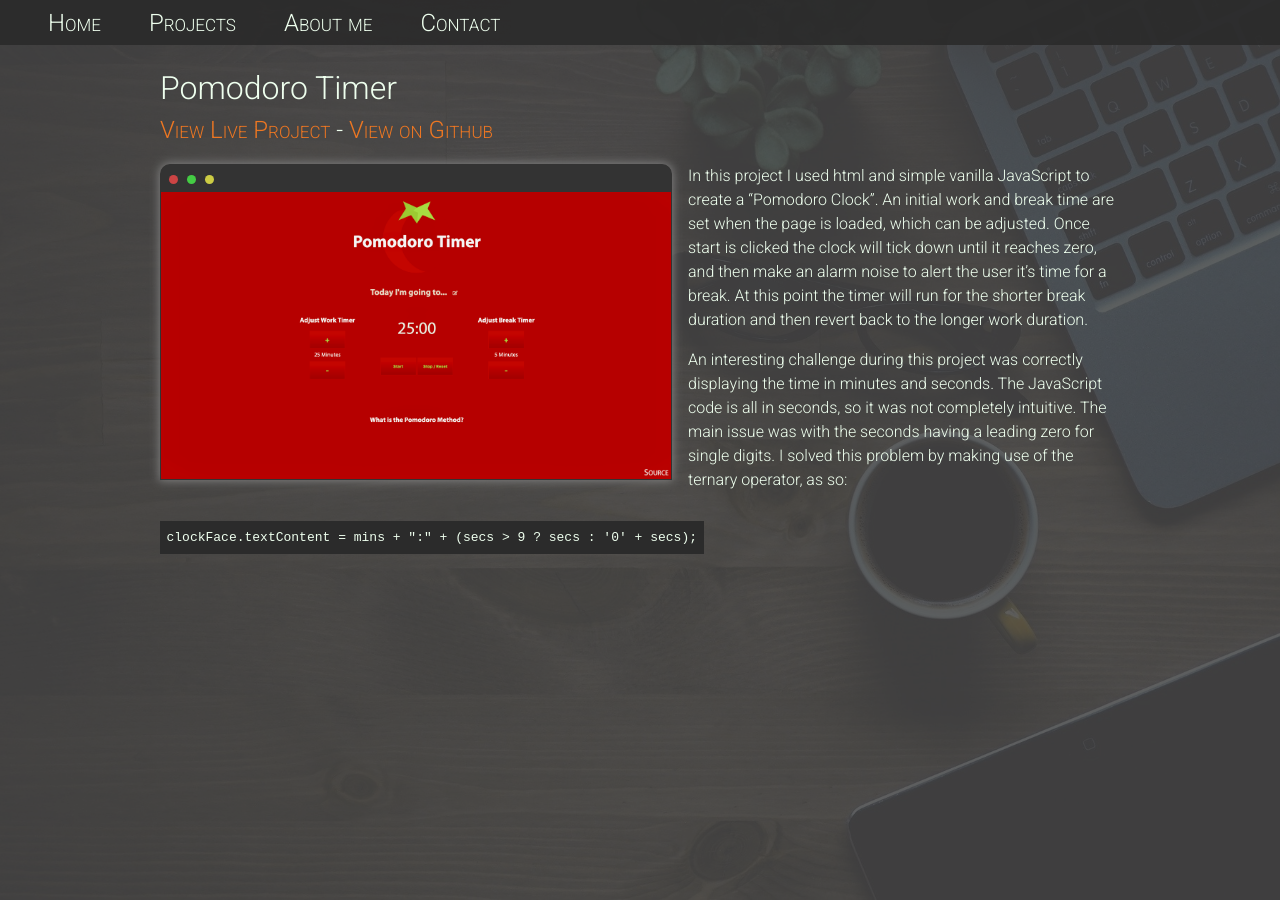
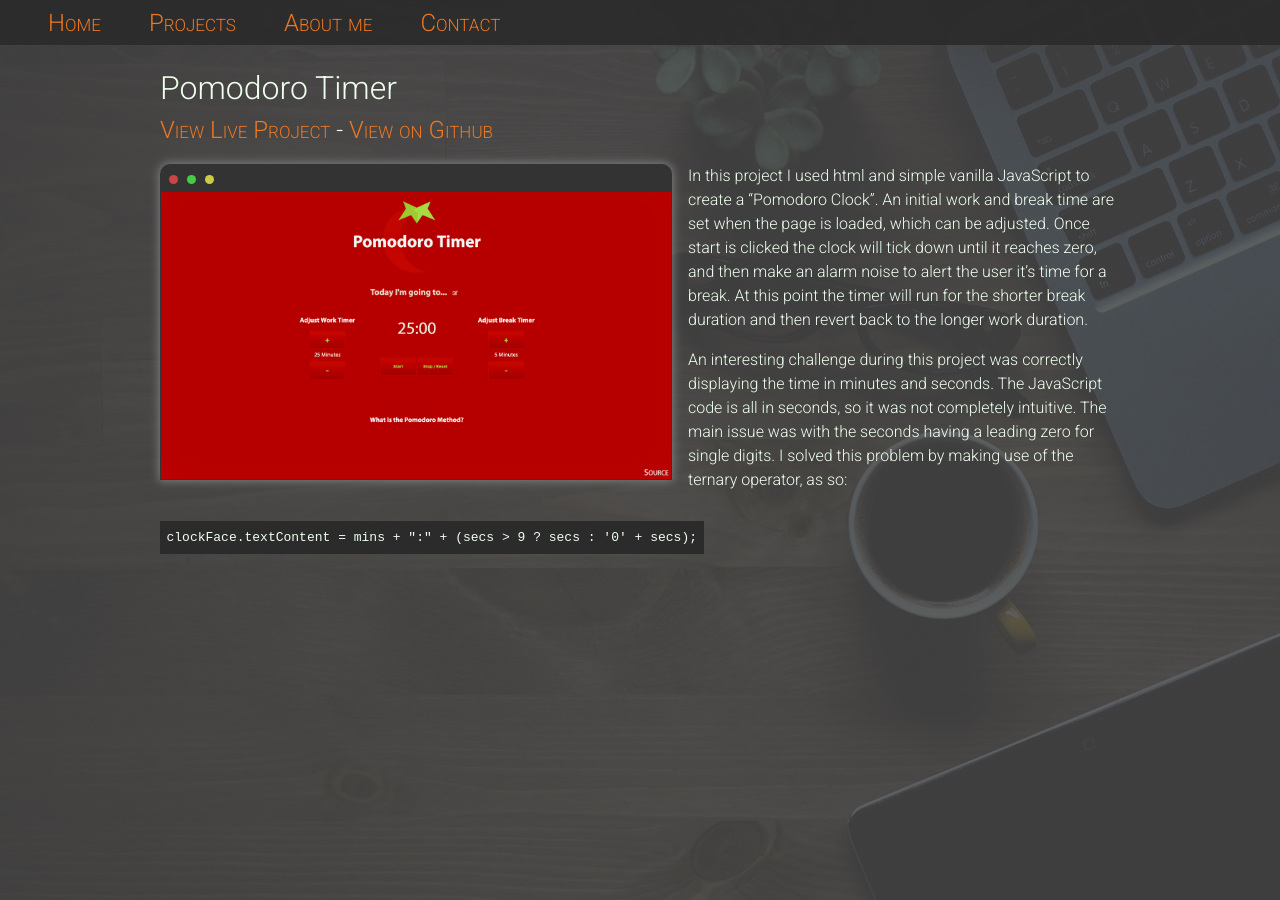
Before and after one commit to jmcharter/Portfolio-2019, a Jekyll site: the page built from dist/pomodoro.md, in a window 1280 px wide. Built offline with Jekyll 4.4.1, drawn with Linux system fonts in a browser that asks for light colours; nearby versions of some CDN libraries.

Commit message:
apply link styling to all links

```diff
--- a/dist/css/project_page.css
+++ b/dist/css/project_page.css
@@ -1,7 +1,10 @@
 @import url("https://fonts.googleapis.com/css?family=Raleway:400,600|Roboto:300,700&display=swap");
 h2 a {
-  color: #ee7722;
   font-variant: small-caps;
 }
 
+a {
+  color: #ee7722;
+}
+
 /*# sourceMappingURL=project_page.css.map */
--- a/scss/project_page.scss
+++ b/scss/project_page.scss
@@ -2,6 +2,9 @@
 @import 'config';
 
 h2 a {
-    color: $secondary-colour;
     font-variant: small-caps;
 }
+
+a {
+    color: $secondary-colour;
+}
```
Also changed, not shown: 3 other files.
